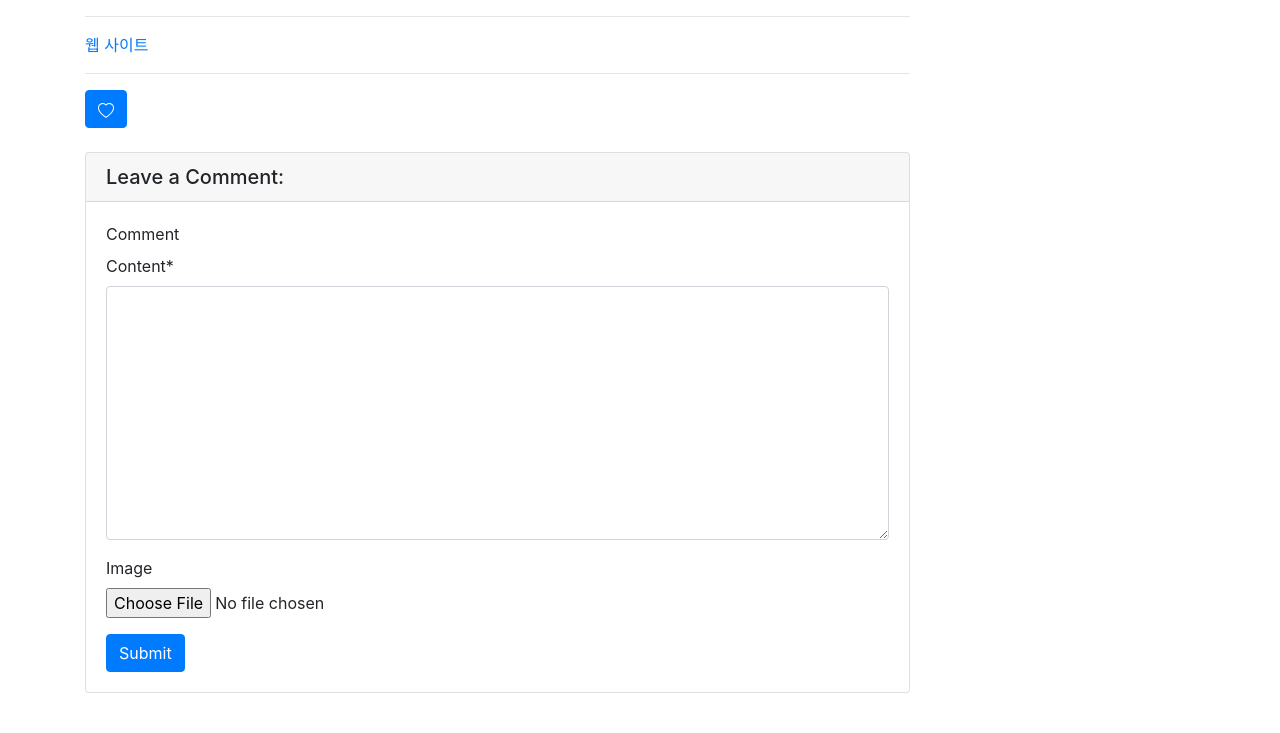
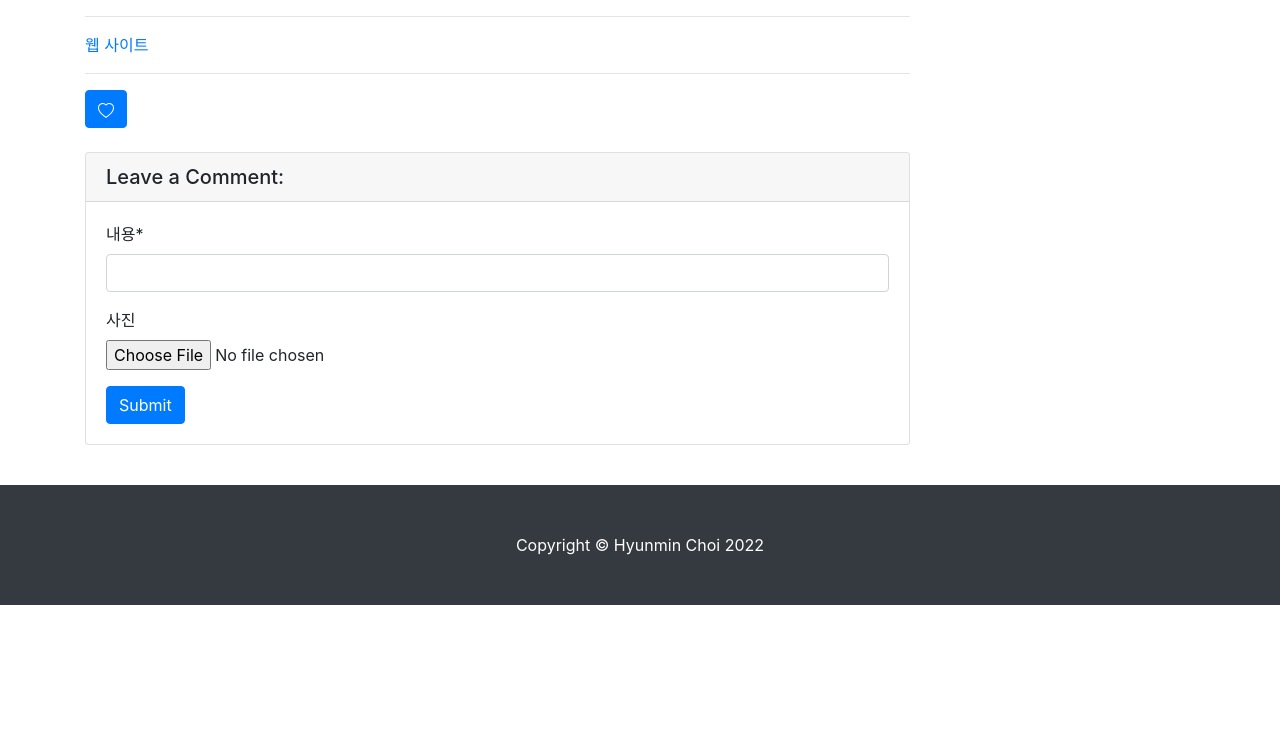
Before and after one commit to hyunmin0317/Cloud-Project, a Django app: template templates/place/detail.html in a window 1280 px wide. Shown: the part 570-1303 px from the top of the page. After the commit the page ends 1175 px from the top, so only its background shows below. Run offline with Django 4.2, Linux system fonts and the light colour scheme; the template is opened without the code that fills it: values that come from a table or form of the project are taken from there, others are empty; the visitor is signed in with stand-in values (Sample User, id 1); data comes from the database, SQL or seed files in the repository; some libraries are stand-ins or nearby versions.

Commit message:
fix: comment

```diff
--- a/place/forms.py
+++ b/place/forms.py
@@ -6,3 +6,8 @@ class CommentForm(forms.ModelForm):
     class Meta:
         model = Comment
         fields = ['content', 'image']
+
+        labels = {
+            'content': '내용',
+            'image': '사진',
+        }
--- a/place/models.py
+++ b/place/models.py
@@ -22,7 +22,7 @@ class Place(models.Model):
 class Comment(models.Model):
     place = models.ForeignKey(Place, on_delete=models.CASCADE)
     author = models.ForeignKey(User, on_delete=models.CASCADE)
-    content = models.TextField()
+    content = models.CharField(max_length=500)
     image = models.ImageField(upload_to='images/%Y/%m/%d/', null=True, blank=True)
     created_at = models.DateTimeField(auto_now=True)
 
--- a/templates/place/detail.html
+++ b/templates/place/detail.html
@@ -65,16 +65,13 @@
         <div class="card my-4">
           <h5 class="card-header">Leave a Comment:</h5>
           <div class="card-body">
-              {% if user.is_authenticated %}
-                <form id="comment-form" method="POST" action="{{ post.get_absolute_url }}new_comment/" enctype="multipart/form-data">
-                {% csrf_token %}
+              <form id="comment-form" method="POST" action="{{ post.get_absolute_url }}new_comment/" enctype="multipart/form-data">
+                  {% csrf_token %}
                   <div class="form-group">
-                      <label for="content">Comment</label>
                       {{ comment_form | crispy }}
                   </div>
                   <button type="submit" class="btn btn-primary">Submit</button>
-                </form>
-              {% endif %}
+              </form>
           </div>
         </div>
 
--- a/templates/place/modify.html
+++ b/templates/place/modify.html
@@ -16,7 +16,6 @@
                 <form id="comment-form" method="POST">
                 {% csrf_token %}
                   <div class="form-group">
-                      <label for="content">Comment</label>
                       {{ comment_form | crispy }}
                   </div>
                   <button type="submit" class="btn btn-primary">Submit</button>
```
